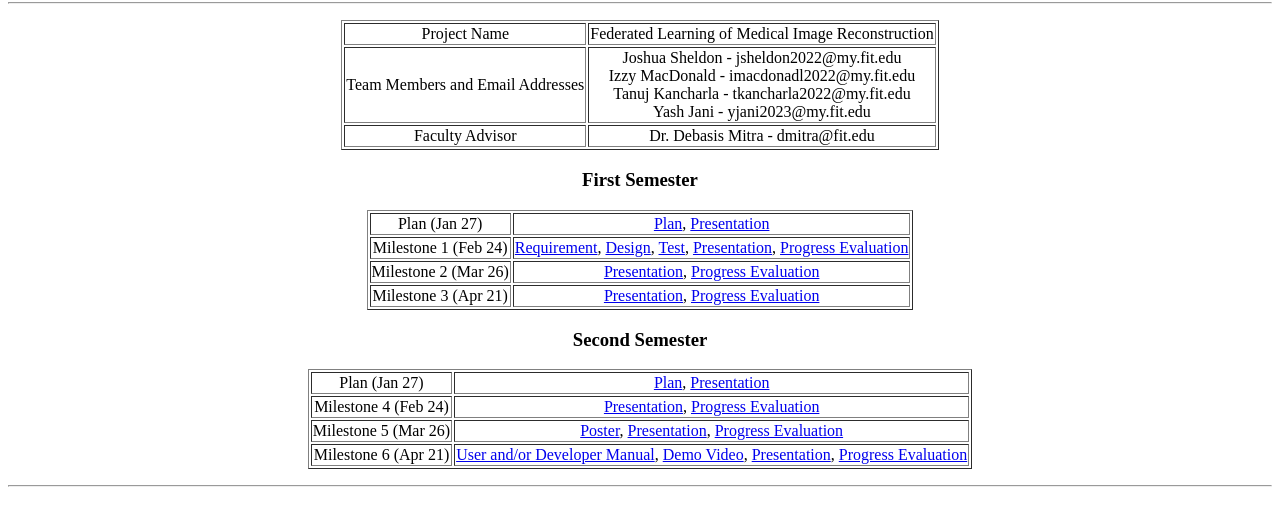
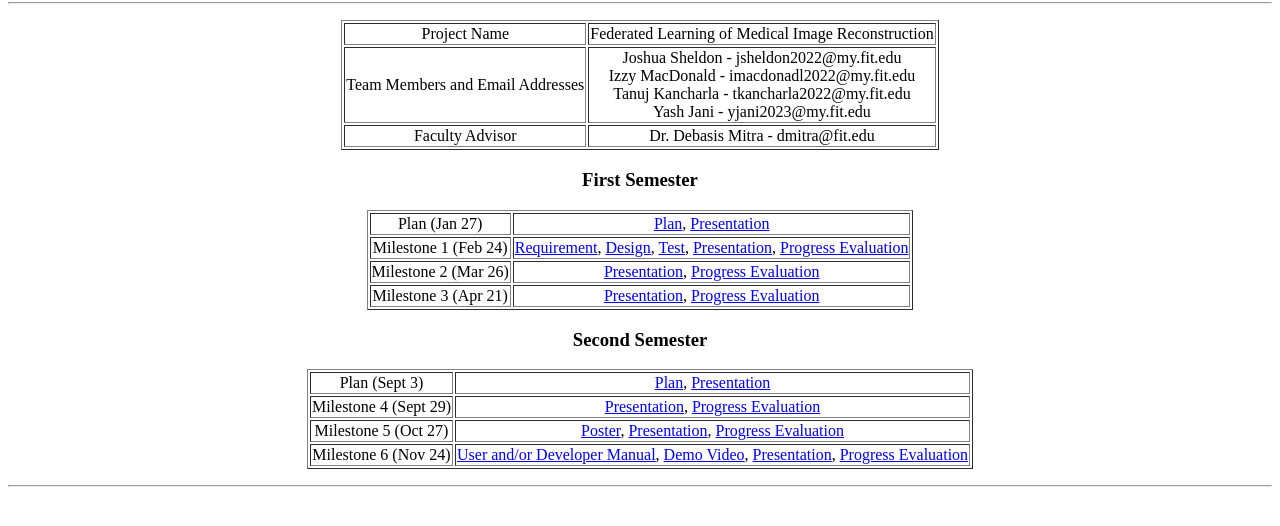
Before and after one commit to Izzy-MacDonald/izzy-macdonald.github.io, a plain HTML site: page index.html in a window 1280 px wide. Shown: the part 64-590 px from the top of the page. Drawn offline with Linux system fonts and the light colour scheme.

Commit message:
adding presentation

```diff
--- a/index.html
+++ b/index.html
@@ -51,16 +51,16 @@
         <h3>Second Semester</h3>
               <TABLE border=1><TBODY>
             <TR align=center>
-                  <TD>Plan (Jan 27)</TD>
-                  <TD><a href="#">Plan</a>, <a href="#">Presentation</a></TD>
+                  <TD>Plan (Sept 3)</TD>
+                  <TD><a href="#">Plan</a>, <a href="https://docs.google.com/presentation/d/1GrFcn7p7MdgR-aPf2gKAo7gWd2vk-caTOG_GuAPOrII/edit?usp=sharing">Presentation</a></TD>
             <TR align=center>
-                  <TD>Milestone 4 (Feb 24)</TD>
+                  <TD>Milestone 4 (Sept 29)</TD>
                   <TD><a href="#">Presentation</a>, <a href="#">Progress Evaluation</a></TD>
             <TR align=center>
-                  <TD>Milestone 5 (Mar 26)</TD>
+                  <TD>Milestone 5 (Oct 27)</TD>
                   <TD><a href="#">Poster</a>, <a href="#">Presentation</a>, <a href="#">Progress Evaluation</a></TD></TR>
             <TR align=center>
-                  <TD>Milestone 6 (Apr 21)</TD>
+                  <TD>Milestone 6 (Nov 24)</TD>
                   <TD><a href="#">User and/or Developer Manual</a>, <a href="#">Demo Video</a>, <a href="#">Presentation</a>, <a href="#">Progress Evaluation</a></TD></TR>
               </TBODY></TABLE>
         </center>
```
